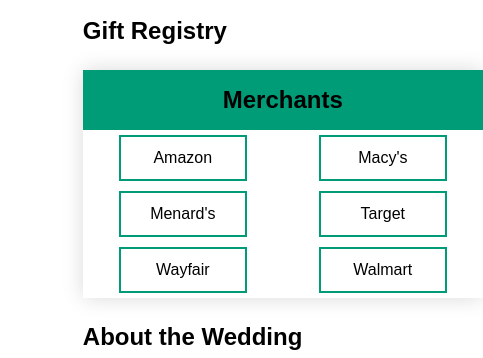
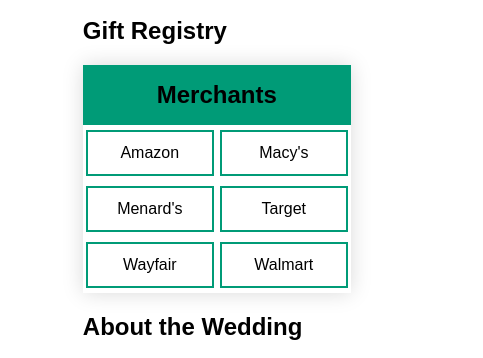
Before and after one commit to ben-ihelputech/personal-website, a plain HTML site: page www/index.html in a window 390 px wide. Shown: the part 461-819 px from the top of the page, 483 px wide, since content can reach past the window. Drawn offline with Linux system fonts and the light colour scheme.

Commit message:
fixed table width to work better on mobile

```diff
--- a/www/style.css
+++ b/www/style.css
@@ -49,13 +49,13 @@ div.main {
 
 .styled-table {
     border-collapse: collapse;
-    margin: 25px 0;
+    /* margin: 25px 0; */
     margin-left: auto;
     margin-right: auto;
     font-size: 1em;
     /* font-family: sans-serif; */
     text-align: center;
-    min-width: 400px;
+    /* min-width: 10%; */
     box-shadow: 0 0 20px rgba(0, 0, 0, 0.15);
 }
 
```
